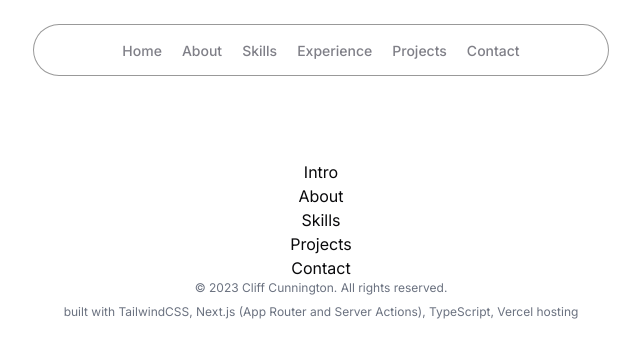
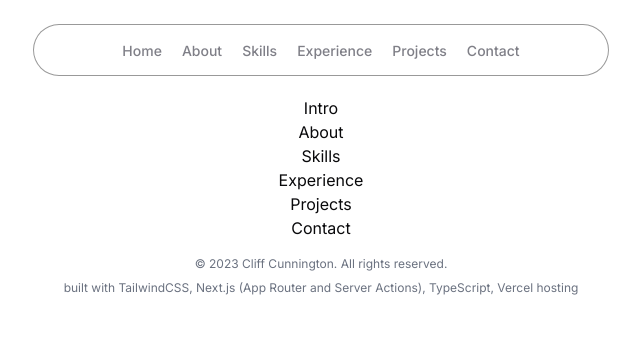
Before and after one commit to cliffrc/a.cliffrc.nl, a Next.js app: page / in a window 1280 px wide. Shown: the top 358 px of the page, without its empty margins (319-959 px from the left). Built offline with nearby package versions, Linux system fonts and the light colour scheme.

Commit message:
Update root page.tsx with Experience

```diff
--- a/src/app/page.tsx
+++ b/src/app/page.tsx
@@ -1,5 +1,6 @@
 import About from "@/components/About";
 import Contact from "@/components/Contact";
+import Experience from "@/components/Experience";
 import Intro from "@/components/Intro";
 import MaxWidthWrapper from "@/components/MaxWidthWrapper";
 import Projects from "@/components/Projects";
@@ -8,11 +9,11 @@ import Skills from "@/components/Skills";
 export default function Home() {
   return (
     <div>
-      <MaxWidthWrapper className="mt-12 sm:mt-40 flex flex-col items-center justify-center text-center">
+      <MaxWidthWrapper className="mt-12 sm:mt-24 mb-4 flex flex-col items-center justify-center text-center">
         <Intro />
         <About />
         <Skills />
-
+        <Experience />
         <Projects />
         <Contact />
       </MaxWidthWrapper>
```
